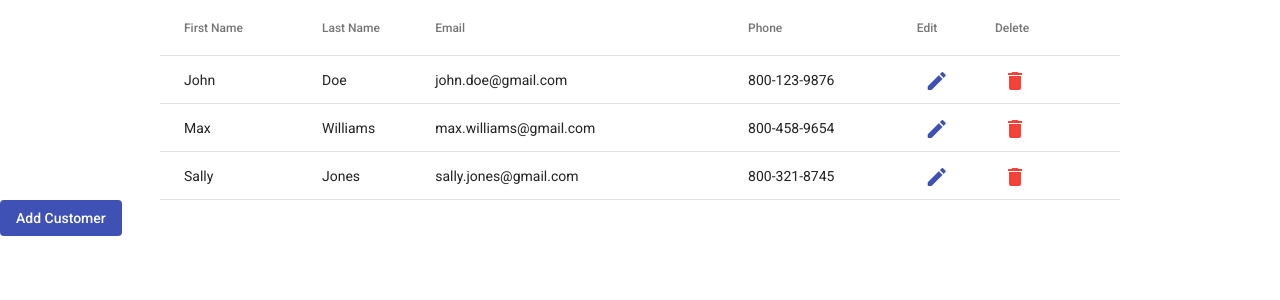
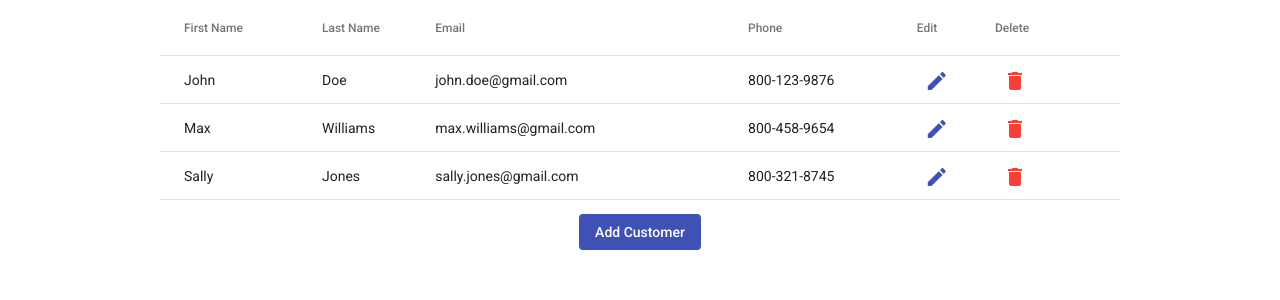
Before and after one commit to Nerrdii/fsp-customers, an Angular app: page / in a window 1280 px wide. Shown: the top 300 px of the page. Built offline with nearby package versions, Linux system fonts and the light colour scheme.

Commit message:
Style changes

```diff
--- a/src/app/customer-list/customer-list.component.css
+++ b/src/app/customer-list/customer-list.component.css
@@ -2,3 +2,8 @@ table {
   width: 75vw;
   margin: 0 auto;
 }
+
+.add-button {
+  display: flex;
+  margin: 1em auto;
+}
--- a/src/app/customer-list/customer-list.component.html
+++ b/src/app/customer-list/customer-list.component.html
@@ -22,7 +22,7 @@
   <ng-container matColumnDef="edit">
     <th mat-header-cell *matHeaderCellDef>Edit</th>
     <td mat-cell *matCellDef="let element">
-      <button mat-icon-button color="primary" (click)="openEditDialog(element)">
+      <button mat-icon-button color="primary" (click)="onEdit(element)">
         <mat-icon aria-hidden="false" aria-label="edit button">edit</mat-icon>
       </button>
     </td>
@@ -31,7 +31,7 @@
   <ng-container matColumnDef="delete">
     <th mat-header-cell *matHeaderCellDef>Delete</th>
     <td mat-cell *matCellDef="let element">
-      <button mat-icon-button color="warn" (click)="openDeleteDialog(element)">
+      <button mat-icon-button color="warn" (click)="onDelete(element)">
         <mat-icon aria-hidden="false" aria-label="delete button"
           >delete</mat-icon
         >
@@ -43,11 +43,6 @@
   <tr mat-row *matRowDef="let row; columns: displayedColumns"></tr>
 </table>
 
-<button
-  mat-flat-button
-  color="primary"
-  (click)="addCustomer()"
-  class="add-button"
->
+<button mat-flat-button color="primary" (click)="onAdd()" class="add-button">
   Add Customer
 </button>
--- a/src/app/customer-list/customer-list.component.ts
+++ b/src/app/customer-list/customer-list.component.ts
@@ -35,7 +35,7 @@ export class CustomerListComponent implements OnInit, OnDestroy {
 
   ngOnInit(): void {}
 
-  openEditDialog(element: ICustomer) {
+  onEdit(element: ICustomer) {
     const dialogRef = this.dialog.open(CustomerEditDialogComponent, {
       data: {
         customer: element,
@@ -55,7 +55,7 @@ export class CustomerListComponent implements OnInit, OnDestroy {
       });
   }
 
-  addCustomer() {
+  onAdd() {
     const dialogRef = this.dialog.open(CustomerEditDialogComponent, {
       data: {
         customer: {
@@ -81,7 +81,7 @@ export class CustomerListComponent implements OnInit, OnDestroy {
       });
   }
 
-  openDeleteDialog(element: ICustomer) {
+  onDelete(element: ICustomer) {
     const dialogRef = this.dialog.open(CustomerDeleteDialogComponent);
     dialogRef.afterClosed().subscribe((result) => {
       if (result) {
```
